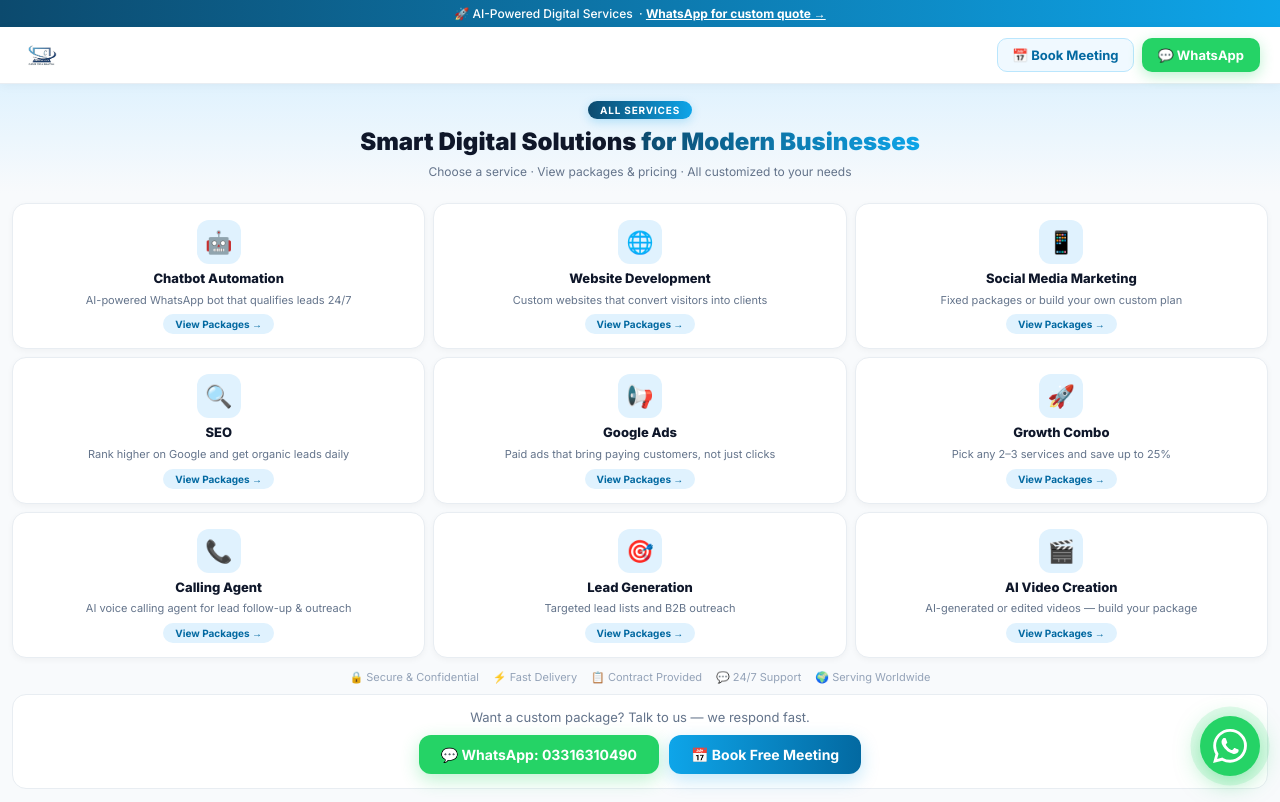
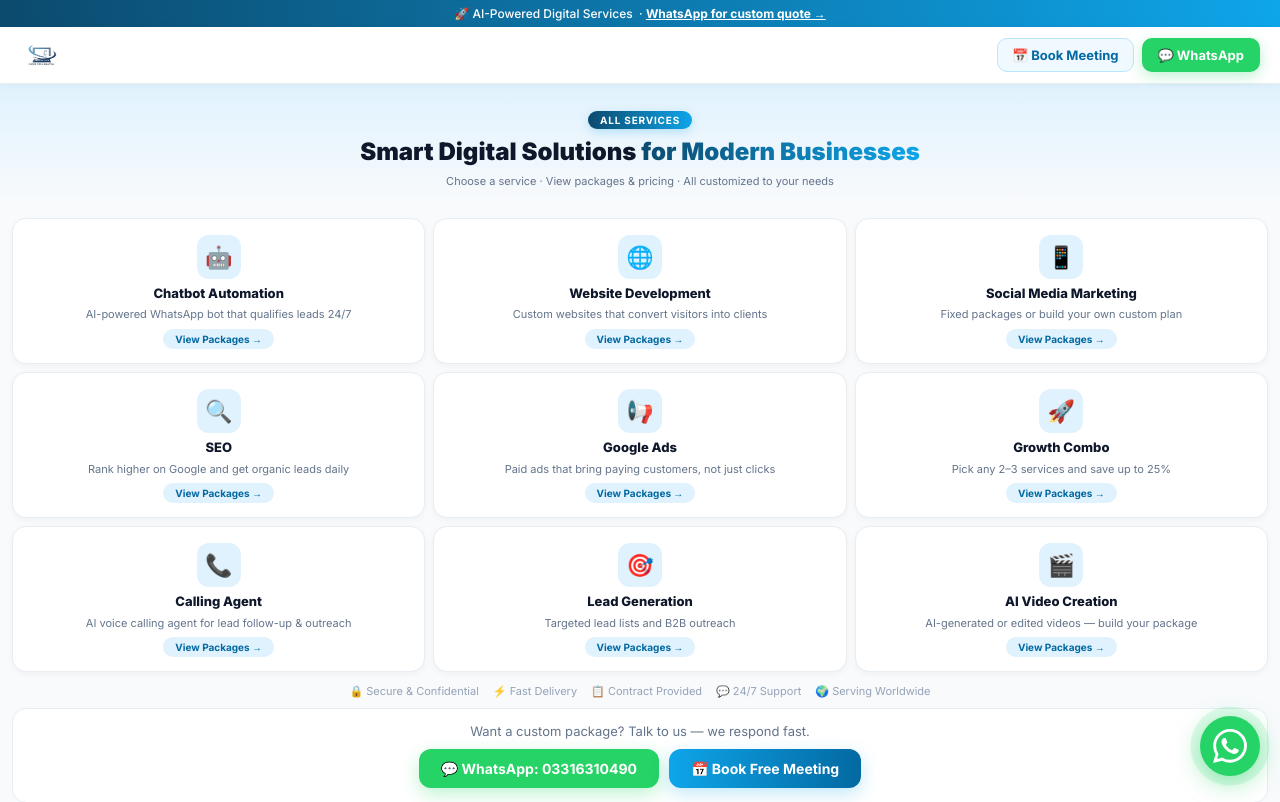
Before and after one commit to curvetechsolution/curve-services, a React (Vite) app: page / in a window 1280 px wide. Shown: the top 802 px of the page. Built offline with nearby package versions, Linux system fonts and the light colour scheme.

Commit message:
Refactor hero section and service card styles
Updated hero section styles and adjusted padding and font sizes for better layout. Modified service card container padding for improved spacing.

```diff
--- a/src/App.tsx
+++ b/src/App.tsx
@@ -38,9 +38,9 @@ const GlobalStyles = () => (
     .btn-meeting { background:${B.p}; color:${B.m}; border:1.5px solid ${B.mid}; border-radius:10px; padding:8px 14px; font-weight:700; font-size:13px; text-decoration:none; white-space:nowrap; }
     .btn-wa { background:#25d366; color:#fff; border-radius:10px; padding:9px 16px; font-weight:700; font-size:13px; text-decoration:none; white-space:nowrap; box-shadow:0 4px 14px rgba(37,211,102,.3); }
 
-    .hero { text-align:center; padding:14px 20px 12px; background:linear-gradient(180deg,${B.l} 0%,#f8fafc 100%); }
-    .hero h1 { font-size:clamp(16px,2.8vw,24px); font-weight:900; color:#0f172a; margin-bottom:6px; line-height:1.25; white-space:nowrap; overflow:hidden; text-overflow:ellipsis; }
-    .hero p { color:#64748b; font-size:12px; max-width:500px; margin:0 auto; line-height:1.5; white-space:nowrap; overflow:hidden; text-overflow:ellipsis; }
+    .hero { text-align:center; padding:24px 20px 12px; background:linear-gradient(180deg,${B.l} 0%,#f8fafc 100%); }
+    .hero h1 { font-size:clamp(13px,2.8vw,24px); font-weight:900; color:#0f172a; margin-bottom:6px; line-height:1.25; white-space:nowrap; overflow:hidden; text-overflow:ellipsis; max-width:100%; }
+    .hero p { color:#64748b; font-size:11px; max-width:600px; margin:0 auto; line-height:1.5; white-space:nowrap; overflow:hidden; text-overflow:ellipsis; }
     .badge-pill { display:inline-block; background:linear-gradient(90deg,${B.d},${B.s}); color:#fff; font-size:10px; font-weight:700; padding:3px 12px; border-radius:99px; margin-bottom:8px; letter-spacing:.08em; text-transform:uppercase; box-shadow:0 3px 10px ${B.s}40; }
 
     .svc-grid { display:grid; grid-template-columns:repeat(3, 1fr); gap:8px; }
@@ -1493,7 +1493,7 @@ export default function App() {
           </h1>
           <p>Choose a service · View packages & pricing · All customized to your needs</p>
         </div>
-        <div style={{ maxWidth:1400, margin:"0 auto", padding:"10px 12px 16px", flex:1, width:"100%" }}>
+        <div style={{ maxWidth:1400, margin:"0 auto", padding:"16px 12px 16px", flex:1, width:"100%" }}>
           <div className="svc-grid">
             {SERVICES.map((svc,idx) => (
               <button key={svc.id} onClick={()=>setActive(svc.id)} className="svc-card"
```
